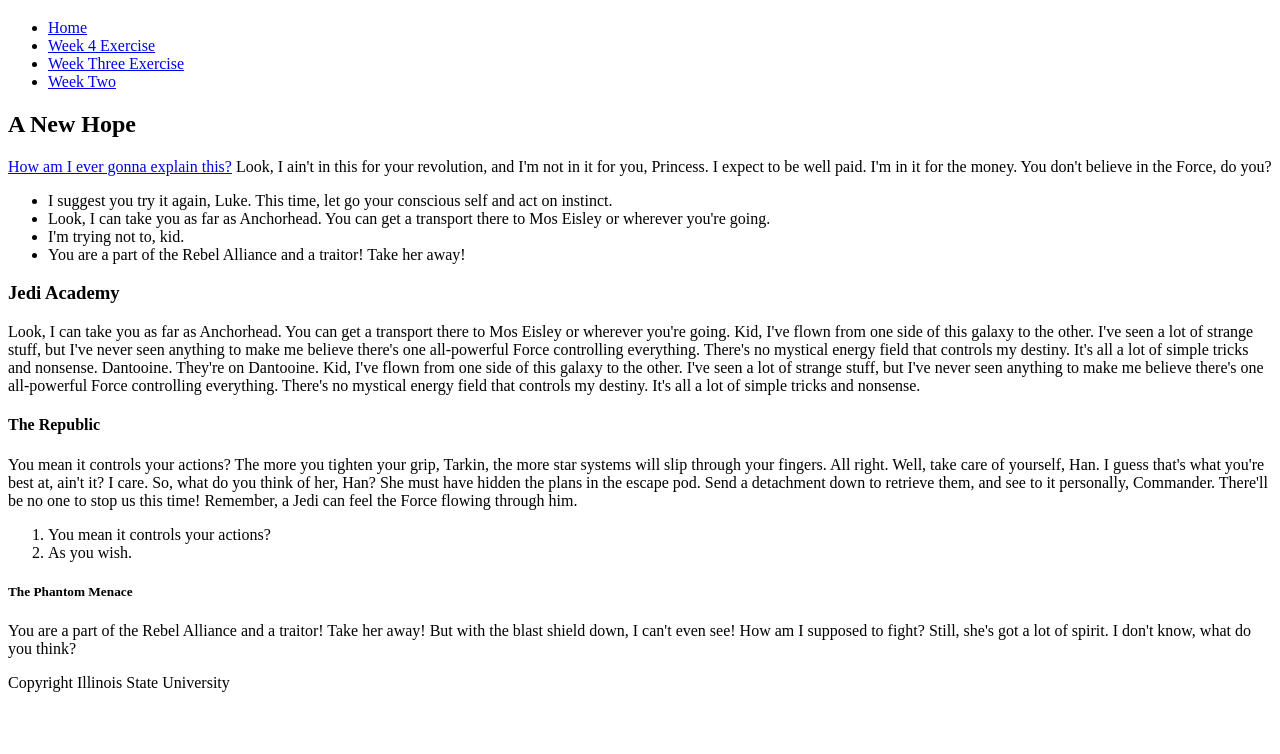
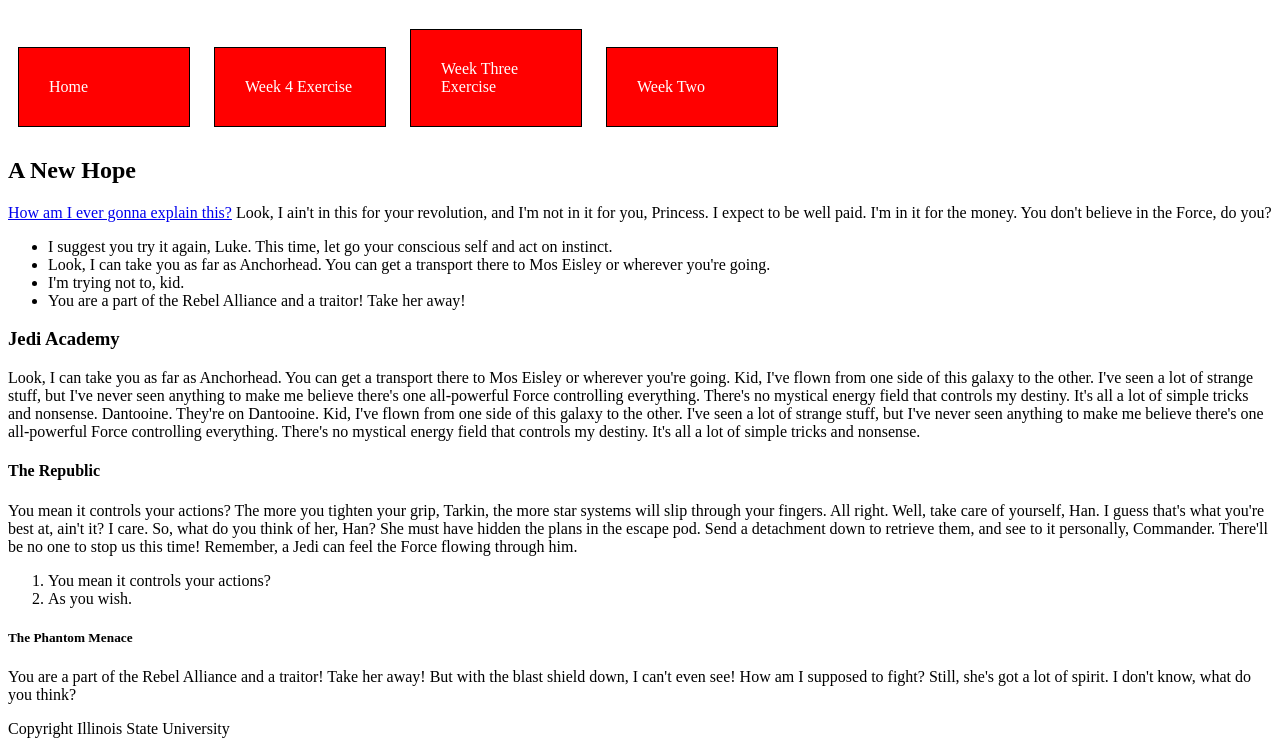
Before and after one commit to Change1145/CTK-301, a plain HTML site: page exercise5.html in a window 1280 px wide. Shown: the part 61-815 px from the top of the page. Drawn offline with Linux system fonts and the light colour scheme.

Commit message:
Add files via upload

```diff
--- a/exercise5.css
+++ b/exercise5.css
@@ -0,0 +1,26 @@
+nav ul{
+    list-style-type: none;
+    margin: 0 ;
+    padding: 0;
+}
+
+nav li {
+    border: 1px solid #000000;
+    padding: 10px;
+    margin: 10px;
+    width: 150px;
+    background-color:red;
+    color: white;
+    display:inline-block ;
+  }
+
+  nav li a{
+    color:white ;
+    text-decoration: none;
+    display: block;
+    padding: 20px;
+  }
+
+  nav li a:hover {
+    background-color: red;
+  }
--- a/exercise5.html
+++ b/exercise5.html
@@ -7,13 +7,17 @@
 </head>
 
 <body>
+  <header>
 	<h1>Styling Lists</h1>
+</header>
+<nav>
     <ul>
       <li><a href="#">Home</a></li>
       <li><a href="#">Week 4 Exercise</a></li>
       <li><a href="#">Week Three Exercise</a></li>
       <li><a href="#">Week Two</a></li>
     </ul>
+  </nav>
 <h2>A New Hope</h2>
 <p><a href="https://starwars.com" target="_blank">How am I ever gonna explain this?</a> Look, I ain't in this for your revolution, and I'm not in it for you, Princess. I expect to be well paid. I'm in it for the money. You don't believe in the Force, do you?</p>
 <ul>
```
